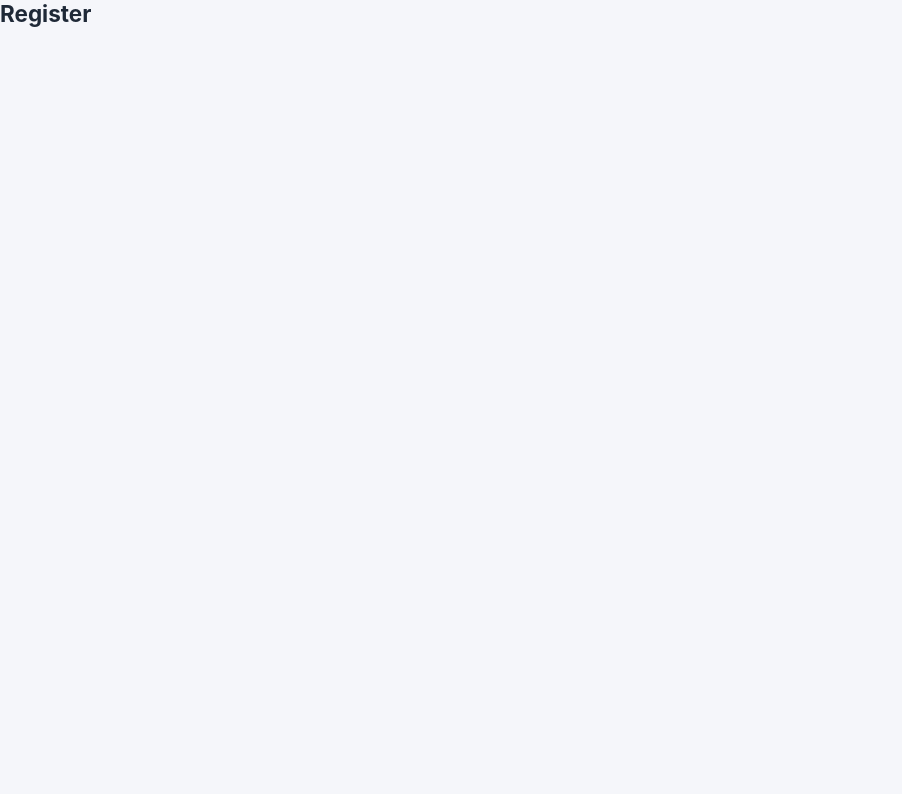
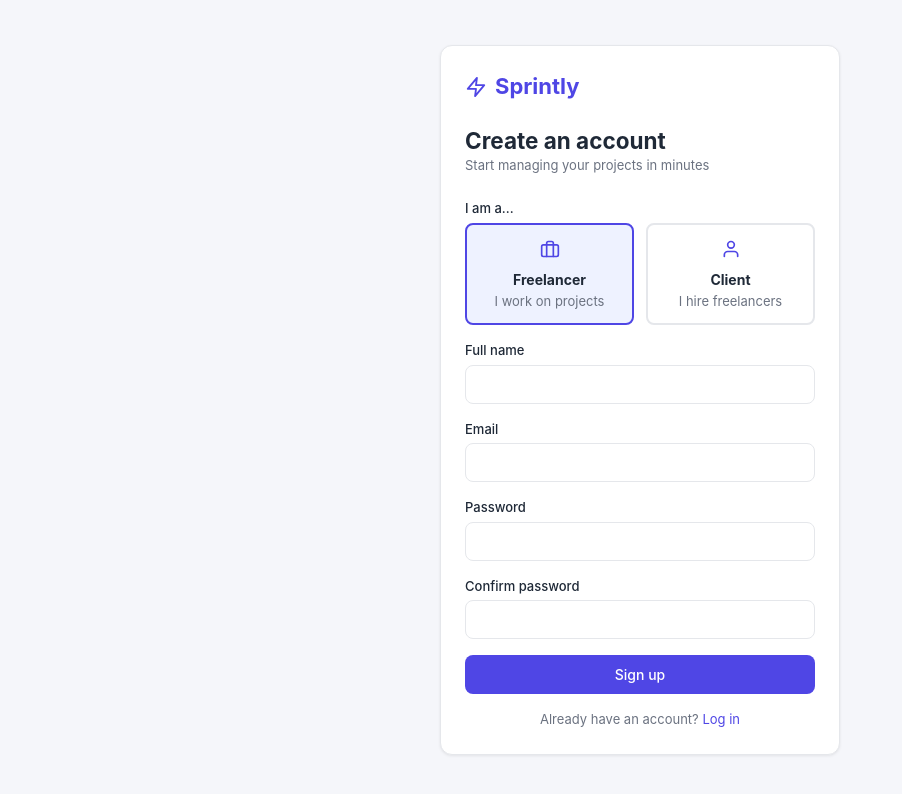
Before and after one commit to muhammadalisaleem/Sprintly, a React (Vite) app in the folder client/: page /register in a window 1280 px wide. Shown: the top 794 px of the page, without its empty margins (0-902 px from the left). Built offline with nearby package versions, Linux system fonts and the light colour scheme.

Commit message:
sign up page with role picker and validation

```diff
--- a/client/src/pages/auth/Register.jsx
+++ b/client/src/pages/auth/Register.jsx
@@ -1,7 +1,121 @@
+import { useState } from 'react'
+import { Link, Navigate, useNavigate } from 'react-router-dom'
+import { FiZap, FiBriefcase, FiUser } from 'react-icons/fi'
+import Button from '../../components/Button'
+import Input from '../../components/Input'
+import { useAuth } from '../../context/AuthContext'
+import './auth.css'
+
+const roles = [
+  { value: 'freelancer', label: 'Freelancer', text: 'I work on projects', icon: <FiBriefcase /> },
+  { value: 'client', label: 'Client', text: 'I hire freelancers', icon: <FiUser /> },
+]
+
 function Register() {
+  const { user, register } = useAuth()
+  const navigate = useNavigate()
+  const [form, setForm] = useState({
+    name: '',
+    email: '',
+    password: '',
+    confirm: '',
+    role: 'freelancer',
+  })
+  const [errors, setErrors] = useState({})
+
+  if (user) {
+    return <Navigate to="/dashboard" replace />
+  }
+
+  function handleChange(e) {
+    setForm({ ...form, [e.target.name]: e.target.value })
+  }
+
+  function validate() {
+    const errs = {}
+    if (!form.name.trim()) errs.name = 'Name is required'
+    if (!form.email.trim()) errs.email = 'Email is required'
+    else if (!form.email.includes('@')) errs.email = 'Enter a valid email'
+    if (form.password.length < 6) errs.password = 'Password must be at least 6 characters'
+    if (form.confirm !== form.password) errs.confirm = 'Passwords do not match'
+    return errs
+  }
+
+  function handleSubmit(e) {
+    e.preventDefault()
+
+    const errs = validate()
+    setErrors(errs)
+    if (Object.keys(errs).length > 0) return
+
+    if (register(form)) {
+      navigate('/dashboard')
+    } else {
+      setErrors({ email: 'An account with this email already exists' })
+    }
+  }
+
   return (
-    <div>
-      <h2>Register</h2>
+    <div className="auth-page">
+      <div className="auth-card card">
+        <div className="auth-logo">
+          <FiZap /> Sprintly
+        </div>
+        <h2>Create an account</h2>
+        <p className="muted">Start managing your projects in minutes</p>
+
+        <form onSubmit={handleSubmit} className="auth-form">
+          <p className="role-title">I am a...</p>
+          <div className="role-picker">
+            {roles.map((r) => (
+              <button
+                key={r.value}
+                type="button"
+                className={form.role === r.value ? 'role-option selected' : 'role-option'}
+                onClick={() => setForm({ ...form, role: r.value })}
+              >
+                <span className="role-icon">{r.icon}</span>
+                <strong>{r.label}</strong>
+                <span className="muted">{r.text}</span>
+              </button>
+            ))}
+          </div>
+
+          <Input label="Full name" name="name" value={form.name} onChange={handleChange} error={errors.name} />
+          <Input
+            label="Email"
+            name="email"
+            type="email"
+            value={form.email}
+            onChange={handleChange}
+            error={errors.email}
+          />
+          <Input
+            label="Password"
+            name="password"
+            type="password"
+            value={form.password}
+            onChange={handleChange}
+            error={errors.password}
+          />
+          <Input
+            label="Confirm password"
+            name="confirm"
+            type="password"
+            value={form.confirm}
+            onChange={handleChange}
+            error={errors.confirm}
+          />
+
+          <Button type="submit" full>
+            Sign up
+          </Button>
+        </form>
+
+        <p className="muted auth-switch">
+          Already have an account? <Link to="/login">Log in</Link>
+        </p>
+      </div>
     </div>
   )
 }
--- a/client/src/pages/auth/auth.css
+++ b/client/src/pages/auth/auth.css
@@ -34,6 +34,49 @@
   margin-top: var(--space-4);
 }
 
+/* ---------- role picker (register) ---------- */
+.role-title {
+  font-size: var(--font-size-sm);
+  font-weight: 500;
+  margin-bottom: var(--space-1);
+}
+
+.role-picker {
+  display: grid;
+  grid-template-columns: 1fr 1fr;
+  gap: var(--space-3);
+  margin-bottom: var(--space-4);
+}
+
+.role-option {
+  display: flex;
+  flex-direction: column;
+  align-items: center;
+  gap: 2px;
+  padding: var(--space-3);
+  border: 2px solid var(--border);
+  border-radius: var(--radius);
+  background: var(--surface);
+  font: inherit;
+  font-size: 14px;
+  color: var(--text);
+  cursor: pointer;
+}
+
+.role-option:hover {
+  border-color: var(--primary);
+}
+
+.role-option.selected {
+  border-color: var(--primary);
+  background: var(--primary-light);
+}
+
+.role-icon {
+  font-size: 20px;
+  color: var(--primary);
+}
+
 .demo-box {
   margin-top: var(--space-5);
   padding-top: var(--space-4);
```
